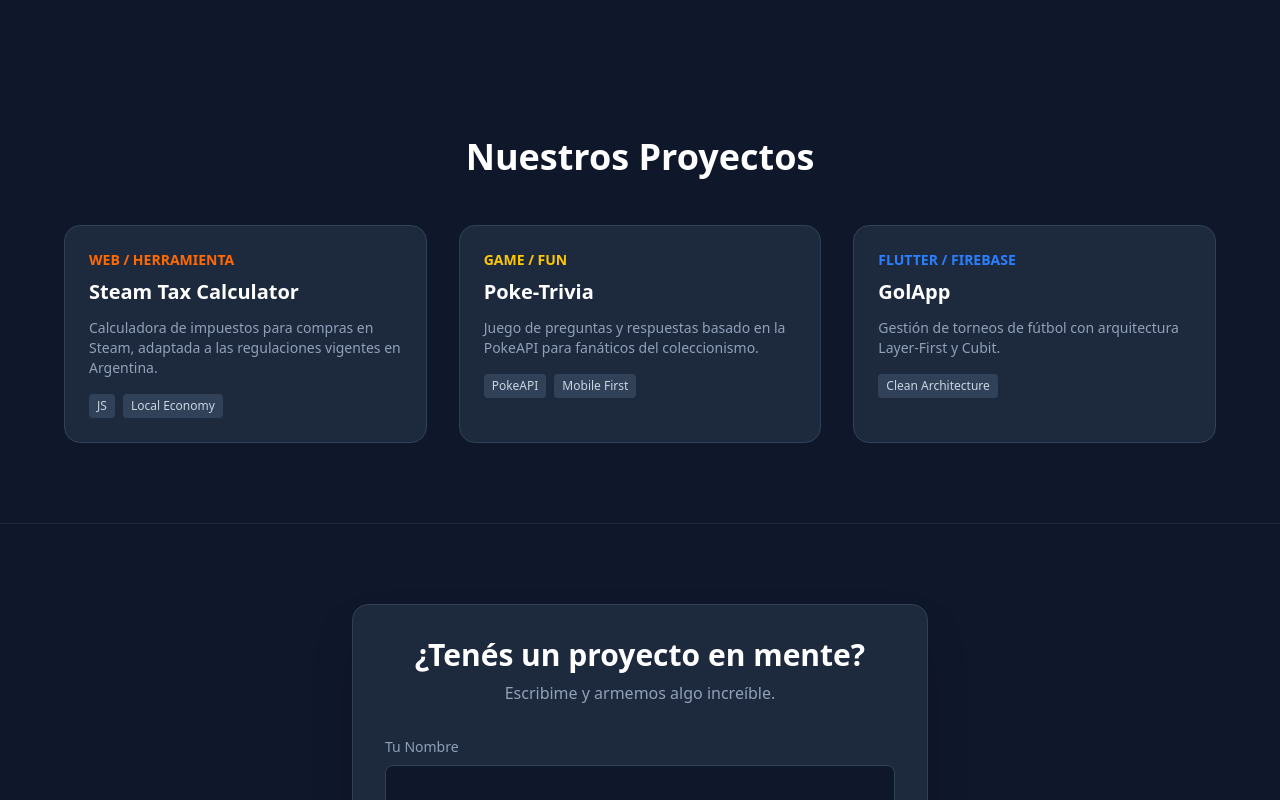
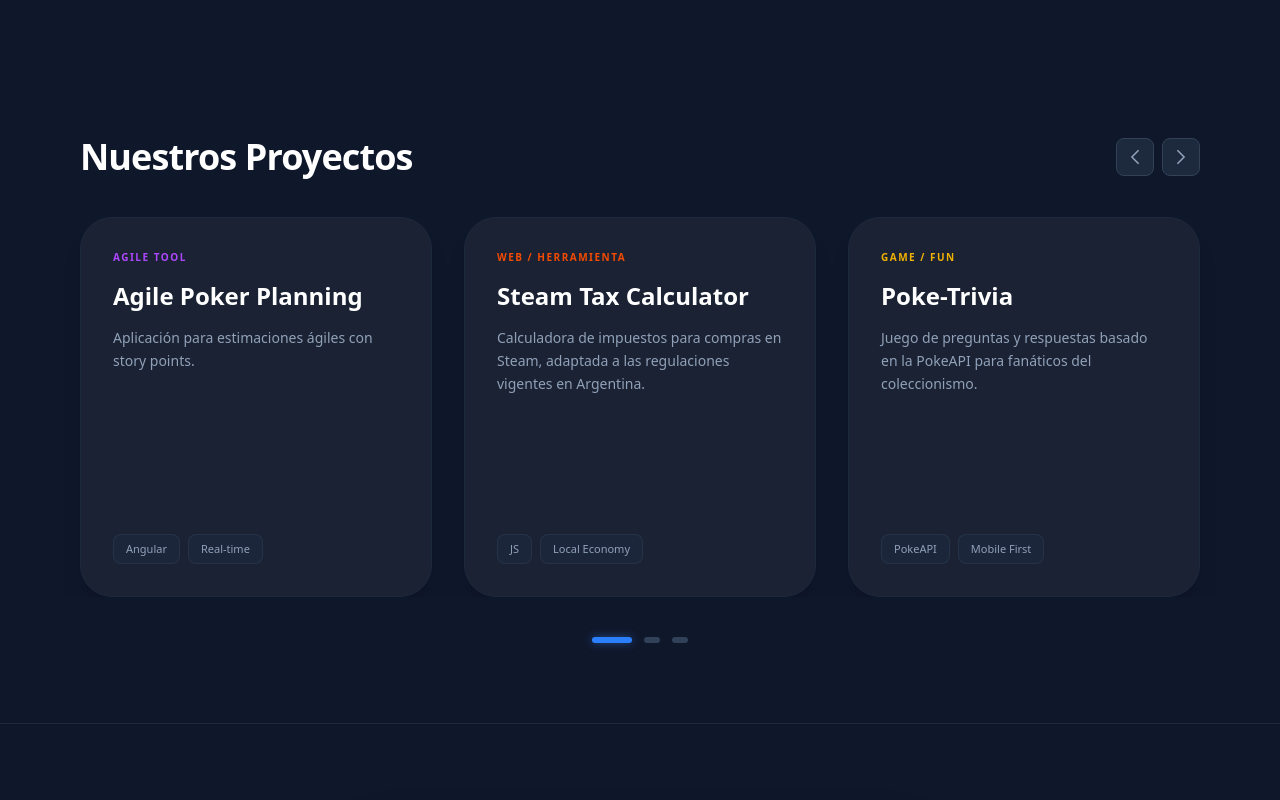
Before and after one commit to luchofmartinez/mi-landing-page, an Angular app: page / in a window 1280 px wide. Shown: the part 440-1240 px from the top of the page. Built offline with nearby package versions, Linux system fonts and the light colour scheme.

Commit message:
feat: agregar dots interactivos al carrusel de proyectos

```diff
--- a/src/app/components/contact/contact.html
+++ b/src/app/components/contact/contact.html
@@ -1,7 +1,7 @@
 <section class="bg-slate-900 py-20 px-6 border-t border-slate-800">
   <div class="max-w-xl mx-auto bg-slate-800 p-8 rounded-2xl shadow-2xl border border-slate-700">
     <h2 class="text-3xl font-bold text-white mb-2 text-center">¿Tenés un proyecto en mente?</h2>
-    <p class="text-slate-400 text-center mb-8">Escribime y armemos algo increíble.</p>
+    <p class="text-slate-400 text-center mb-8">Escribinos y armemos algo increíble.</p>
 
     <form action="https://formspree.io/f/xzdaggjv" method="POST" class="space-y-4">
       <div>
@@ -18,7 +18,7 @@
 
       <div>
         <label class="block text-slate-400 text-sm mb-2">Mensaje</label>
-        <textarea name="message" rows="4" required placeholder="Contame sobre tu idea..."
+        <textarea name="message" rows="4" required placeholder="Cuentanos sobre tu idea..."
           class="w-full bg-slate-900 border border-slate-700 rounded-lg p-3 text-white focus:outline-none focus:ring-2 focus:ring-blue-500 transition"></textarea>
       </div>
 
--- a/src/app/components/projects/projects.html
+++ b/src/app/components/projects/projects.html
@@ -1,38 +1,67 @@
 <section class="bg-slate-900 py-20 px-6">
   <div class="max-w-6xl mx-auto">
-    <h2 class="text-4xl font-bold text-white mb-12 text-center">Nuestros Proyectos</h2>
+    <div class="flex justify-between items-center mb-10 px-4">
+      <h2 class="text-4xl font-bold text-white tracking-tight">Nuestros Proyectos</h2>
 
-    <div class="grid grid-cols-1 md:grid-cols-2 lg:grid-cols-3 gap-8">
+      <div class="flex gap-2">
+        <button (click)="prev()"
+          class="p-2 rounded-lg bg-slate-800 text-slate-400 hover:bg-slate-700 hover:text-white transition-all border border-slate-700">
+          <svg xmlns="http://www.w3.org/2000/svg" fill="none" viewBox="0 0 24 24" stroke-width="2" stroke="currentColor"
+            class="w-5 h-5">
+            <path stroke-linecap="round" stroke-linejoin="round" d="M15.75 19.5L8.25 12l7.5-7.5" />
+          </svg>
+        </button>
+        <button (click)="next()"
+          class="p-2 rounded-lg bg-slate-800 text-slate-400 hover:bg-slate-700 hover:text-white transition-all border border-slate-700">
+          <svg xmlns="http://www.w3.org/2000/svg" fill="none" viewBox="0 0 24 24" stroke-width="2" stroke="currentColor"
+            class="w-5 h-5">
+            <path stroke-linecap="round" stroke-linejoin="round" d="M8.25 4.5l7.5 7.5-7.5 7.5" />
+          </svg>
+        </button>
+      </div>
+    </div>
 
-      <div class="bg-slate-800 rounded-2xl overflow-hidden border border-slate-700 hover:border-orange-500 transition-all group p-6">
-        <div class="text-orange-500 text-sm font-bold uppercase mb-2">Web / Herramienta</div>
-        <h3 class="text-xl font-bold text-white mb-3">Steam Tax Calculator</h3>
-        <p class="text-slate-400 mb-4 text-sm">Calculadora de impuestos para compras en Steam, adaptada a las regulaciones vigentes en Argentina.</p>
-        <div class="flex flex-wrap gap-2">
-          <span class="bg-slate-700 text-slate-300 text-xs px-2 py-1 rounded">JS</span>
-          <span class="bg-slate-700 text-slate-300 text-xs px-2 py-1 rounded">Local Economy</span>
+    <div class="overflow-hidden">
+      <div class="flex transition-transform duration-500 ease-in-out"
+        [style.transform]="'translateX(-' + (currentIndex() * 33.333) + '%)'">
+
+        @for (project of projects; track project.title) {
+        <div class="w-1/3 flex-none px-4">
+          <div
+            class="bg-[#1a2233] border border-slate-800 p-8 rounded-[2rem] h-full flex flex-col shadow-xl min-h-[380px]">
+
+            <span [class]="'text-[10px] font-black uppercase tracking-[0.15em] mb-4 block ' + project.textColor">
+              {{ project.type }}
+            </span>
+
+            <h3 class="text-2xl font-bold text-white mb-4 leading-tight">
+              {{ project.title }}
+            </h3>
+
+            <p class="text-slate-400 text-sm leading-relaxed mb-8 flex-grow">
+              {{ project.desc }}
+            </p>
+
+            <div class="flex flex-wrap gap-2 mt-auto">
+              @for (t of project.tech; track t) {
+              <span
+                class="text-[11px] font-medium text-slate-400 bg-slate-800/80 px-3 py-1.5 rounded-lg border border-slate-700/50">
+                {{ t }}
+              </span>
+              }
+            </div>
+          </div>
         </div>
+        }
       </div>
-
-      <div class="bg-slate-800 rounded-2xl overflow-hidden border border-slate-700 hover:border-yellow-400 transition-all p-6">
-        <div class="text-yellow-400 text-sm font-bold uppercase mb-2">Game / Fun</div>
-        <h3 class="text-xl font-bold text-white mb-3">Poke-Trivia</h3>
-        <p class="text-slate-400 mb-4 text-sm">Juego de preguntas y respuestas basado en la PokeAPI para fanáticos del coleccionismo.</p>
-        <div class="flex flex-wrap gap-2">
-          <span class="bg-slate-700 text-slate-300 text-xs px-2 py-1 rounded">PokeAPI</span>
-          <span class="bg-slate-700 text-slate-300 text-xs px-2 py-1 rounded">Mobile First</span>
-        </div>
-      </div>
-
-      <div class="bg-slate-800 rounded-2xl overflow-hidden border border-slate-700 hover:border-blue-500 transition-all p-6">
-        <div class="text-blue-500 text-sm font-bold uppercase mb-2">Flutter / Firebase</div>
-        <h3 class="text-xl font-bold text-white mb-3">GolApp</h3>
-        <p class="text-slate-400 mb-4 text-sm">Gestión de torneos de fútbol con arquitectura Layer-First y Cubit.</p>
-        <div class="flex flex-wrap gap-2">
-          <span class="bg-slate-700 text-slate-300 text-xs px-2 py-1 rounded">Clean Architecture</span>
-        </div>
-      </div>
-
+    </div>
+    <div class="flex justify-center gap-3 mt-10">
+      @for (project of projects; track $index) {
+      @if ($index <= projects.length - 3) { <button (click)="currentIndex.set($index)"
+        [class]="'h-1.5 transition-all duration-300 rounded-full ' + ($index === currentIndex() ? 'w-10 bg-blue-500 shadow-[0_0_8px_rgba(59,130,246,0.5)]' : 'w-4 bg-slate-700 hover:bg-slate-600')">
+        </button>
+        }
+        }
     </div>
   </div>
 </section>
--- a/src/app/components/projects/projects.ts
+++ b/src/app/components/projects/projects.ts
@@ -1,11 +1,62 @@
-import { Component } from '@angular/core';
+import { Component, signal } from '@angular/core';
+import { CommonModule } from '@angular/common';
 
 @Component({
   selector: 'app-projects',
-  imports: [],
+  standalone: true,
+  imports: [CommonModule],
   templateUrl: './projects.html',
-  styleUrl: './projects.css',
 })
 export class Projects {
+  currentIndex = signal(0);
 
+  projects = [
+    {
+      title: 'Agile Poker Planning',
+      type: 'Agile Tool',
+      desc: 'Aplicación para estimaciones ágiles con story points.',
+      tech: ['Angular', 'Real-time'],
+      textColor: 'text-purple-500'
+    },
+    {
+      title: 'Steam Tax Calculator',
+      type: 'Web / Herramienta',
+      desc: 'Calculadora de impuestos para compras en Steam, adaptada a las regulaciones vigentes en Argentina.',
+      tech: ['JS', 'Local Economy'],
+      textColor: 'text-orange-600'
+    },
+    {
+      title: 'Poke-Trivia',
+      type: 'Game / Fun',
+      desc: 'Juego de preguntas y respuestas basado en la PokeAPI para fanáticos del coleccionismo.',
+      tech: ['PokeAPI', 'Mobile First'],
+      textColor: 'text-yellow-500'
+    },
+    {
+      title: 'GolApp',
+      type: 'Flutter / Firebase',
+      desc: 'Gestión de torneos de fútbol con arquitectura Layer-First y Cubit.',
+      tech: ['Clean Architecture'],
+      textColor: 'text-blue-500'
+    },
+
+    {
+      title: 'PetLovers',
+      type: 'Social / Rescate',
+      desc: 'Plataforma para gestión de adopciones y rescates.',
+      tech: ['Flutter', 'Maps'],
+      textColor: 'text-pink-500'
+    }
+  ];
+
+  next() {
+    // Como siempre mostramos 3, el máximo índice de desplazamiento es total - 3
+    const maxIndex = this.projects.length - 3;
+    this.currentIndex.update(v => (v < maxIndex ? v + 1 : 0));
+  }
+
+  prev() {
+    const maxIndex = this.projects.length - 3;
+    this.currentIndex.update(v => (v > 0 ? v - 1 : maxIndex));
+  }
 }
```
